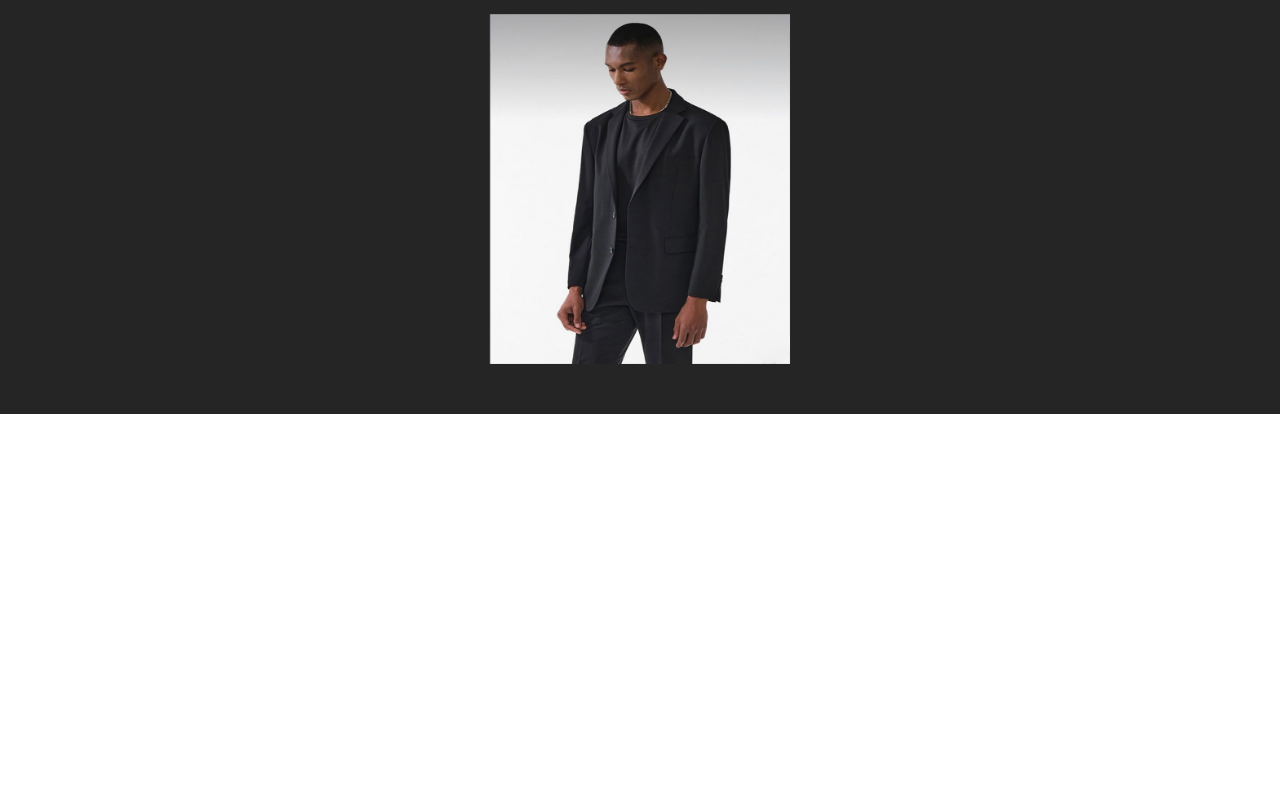
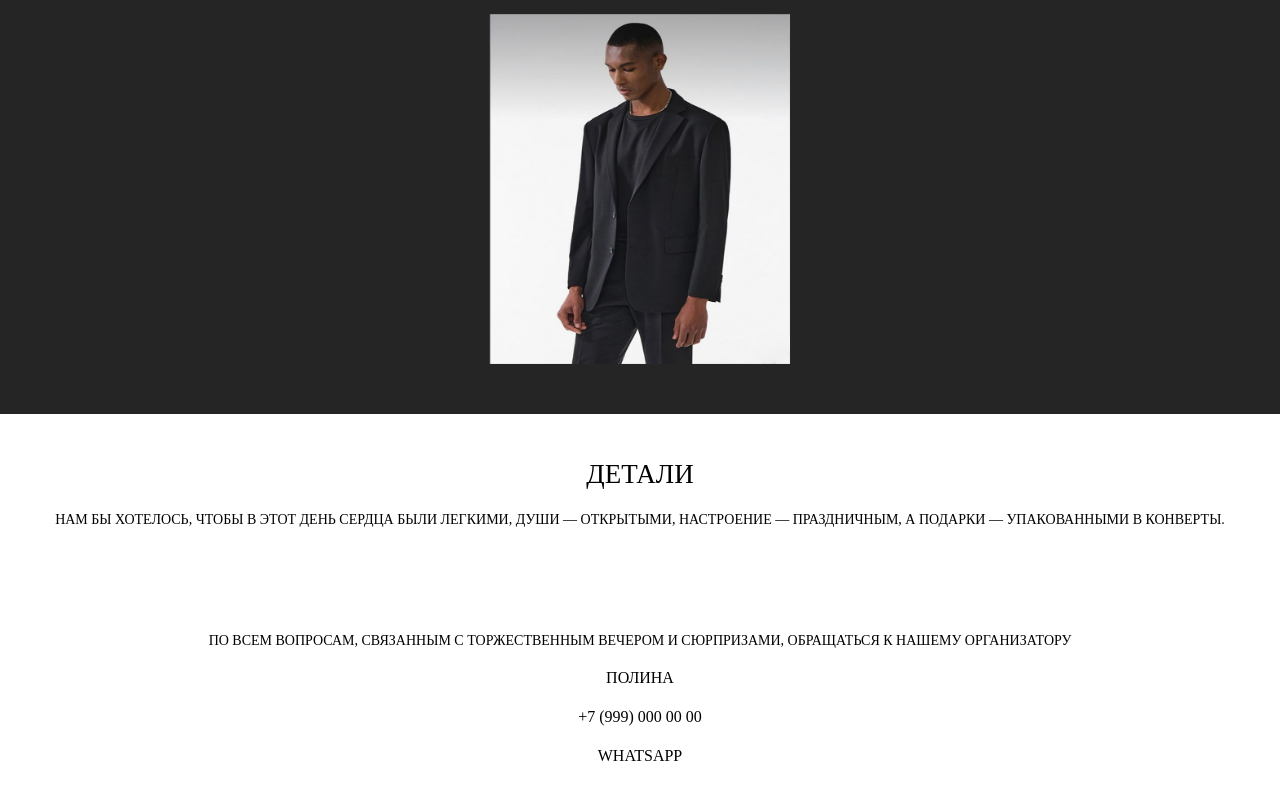
Before and after one commit to LeraNakahara/Wedding-Landing, a website: page src/index.html in a window 1280 px wide. Shown: the part 2851-3659 px from the top of the page. Before the commit the page ends 3265 px from the top, so only its background shows below. Drawn offline with nearby package versions, Linux system fonts and the light colour scheme.

Commit message:
блок детали

```diff
--- a/src/index.html
+++ b/src/index.html
@@ -153,7 +153,20 @@
         <div class = "item"><img src = "/images/manblack4.png" alt = "Image 9"></div>
         <div class = "item"><img src = "/images/manblack5.png" alt = "Image 10"></div>
     </div>
+    </div>
 
+    <div class="flex flex-col items-center justify-center font-cormorant m-auto uppercase gap-[15px] py-[40px] px-[40px]">
+      <p class = "text-[27px]">Детали</p>
+      <div class = "flex flex-col gap-[50px]">
+        <p class = "text-center text-[14px]">Нам бы хотелось, чтобы в этот день сердца были легкими, души — открытыми, настроение — праздничным, а подарки — упакованными в конверты.</p>
+        <span></span>
+          <p class = "text-center text-[14px]">По всем вопросам, связанным с торжественным вечером и сюрпризами, обращаться к нашему организатору</p>
+        </div>
+        <p>Полина</p>
+        <p>+7 (999) 000 00 00</p>
+        <button><a href="">WHATSAPP</a></button>
+      </div>
+    </div>
     </main>
   </head>
   <script src="https://code.jquery.com/jquery-3.6.0.min.js"></script>
```
Also changed, not shown: src/output.css.
